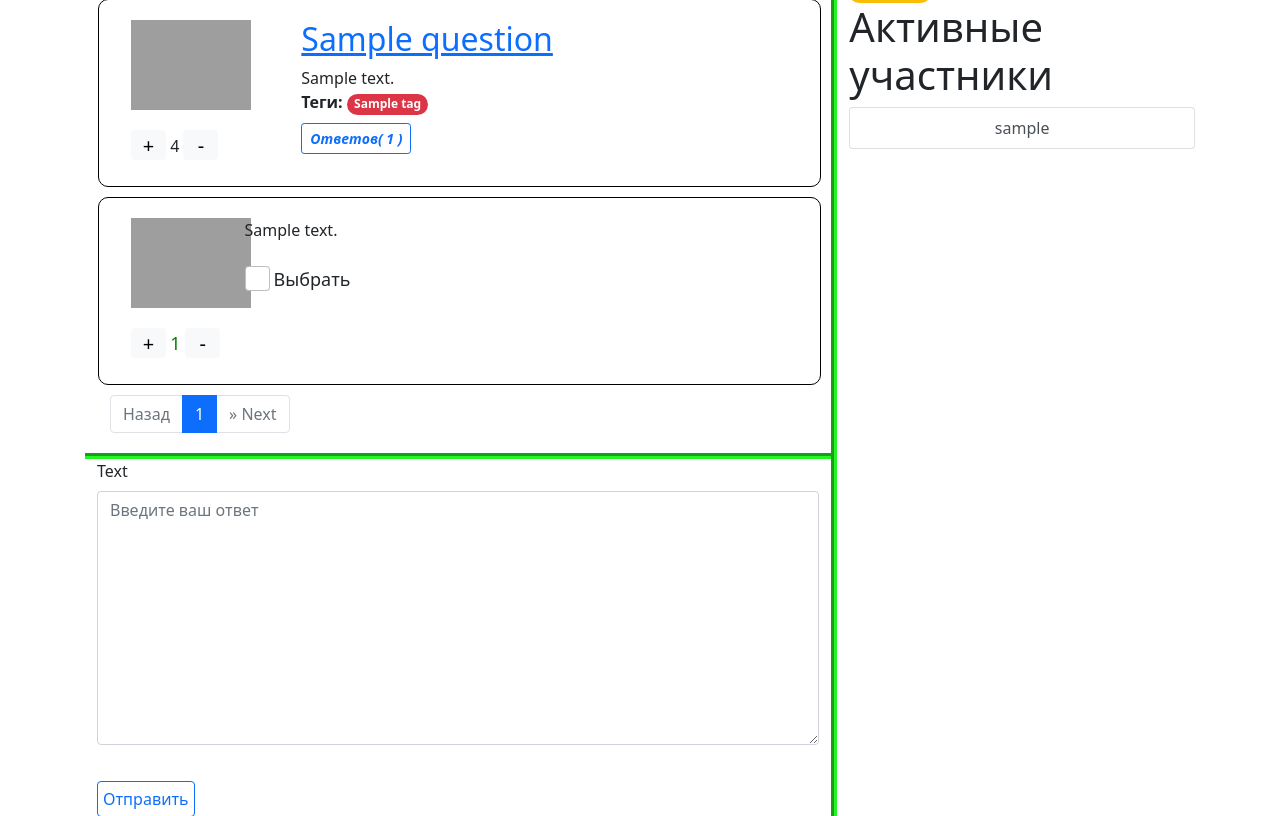
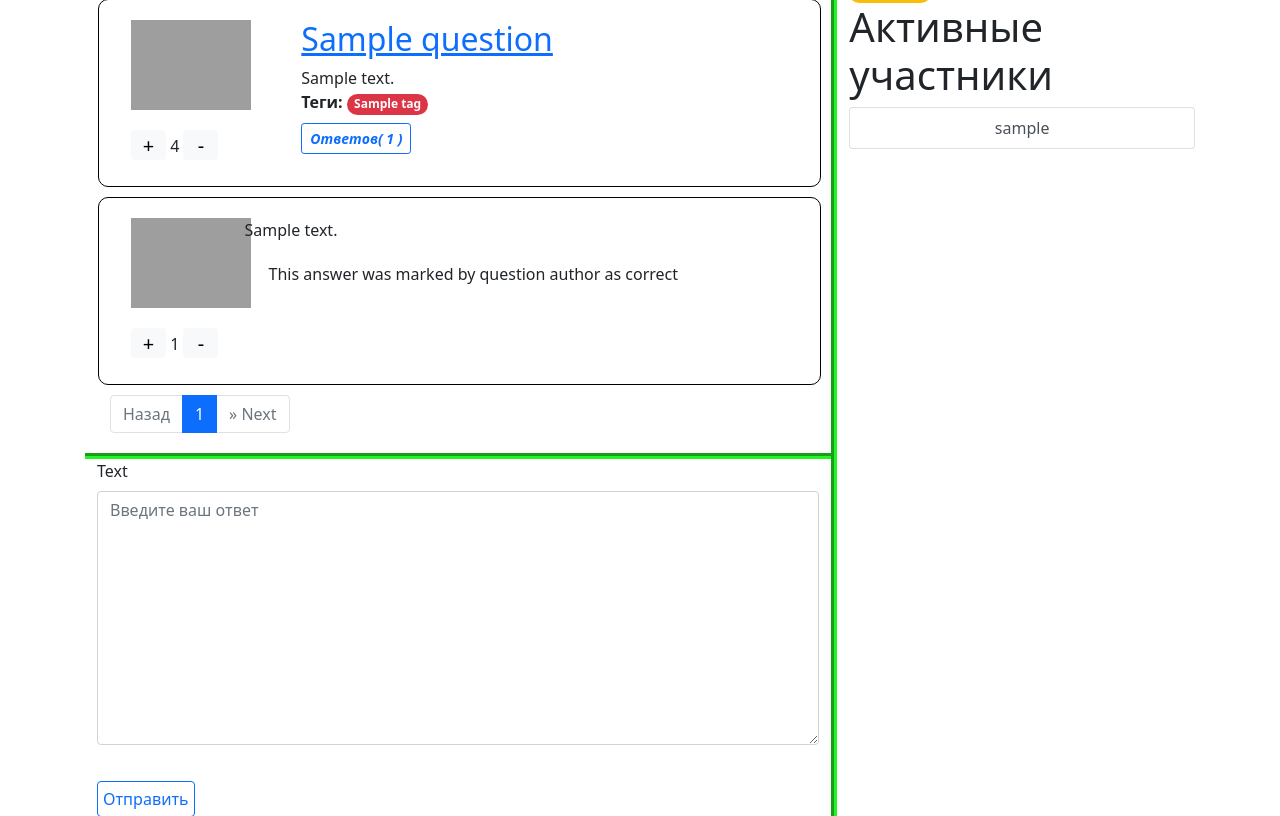
Before and after one commit to Flash1ee/tpark-web-hw, a Django app: page /question/1 in a window 1280 px wide. Shown: the part 172-988 px from the top of the page. Run offline with Django 3.2, Linux system fonts and the light colour scheme; tables that the repository leaves empty hold one stand-in row (values such as "Sample post"); some libraries are stand-ins or nearby versions; grey boxes are pictures that could not be loaded.

Commit message:
add choice correct answer + likes for answers

```diff
--- a/askme/app/views.py
+++ b/askme/app/views.py
@@ -10,6 +10,8 @@ from django.http import HttpResponse, JsonResponse
 from django.contrib import auth
 from app.models import *
 import paginator
+
+from pprint import pformat
 
 users = Profile.objects.get_top_users(count=10)
 
@@ -208,37 +210,66 @@ def ask_page(request):
 @login_required()
 def like(request):
     data = request.POST
-    qid = data['qid']
-    action = data['action']
-    q = Question.objects.get(id=qid)
-    inc = LIKE
-    if action == 'dislike':
-        inc = DISLIKE
-    inc = int(inc)
-    q_likes = q.question_like.all()
-    if (len(q_likes) and q.question_like.all()[0].mark == int(inc)):
-        return JsonResponse(data, status=400)
-    if (len(q_likes)):
-        if q_likes[0].mark != inc:
+
+    if data['type'] == 'answer':
+        aid = data['aid']
+        action = data['action']
+        a = Answer.objects.get(id=aid)
+        inc = LIKE
+        if action == 'dislike':
+            inc = DISLIKE
+        inc = int(inc)
+        a_likes = a.answer_like.filter(profile_id=request.user.profile_related.id).all()
+
+        if (len(a_likes) and a_likes[0].mark == int(inc)):
+            return JsonResponse(data, status=400)
+        if (len(a_likes)):
+            if a_likes[0].mark != inc:
+                flag = True
+                a_likes[0].mark = inc
+                a_likes[0].save()
+        else:
+            l = LikeAnswer.objects.create(mark=inc, profile=request.user.profile_related, answer=a)
             flag = True
-            q_likes[0].mark = inc
-            q_likes[0].save()
+        return JsonResponse(data, status=200)
     else:
-        l = LikeQuestion.objects.create(mark=inc, profile=request.user.profile_related, question=q)
-        flag = True
-    if flag:
-        if q.rating in [1, -1]:
-            inc *= 2
-        q.rating = F('rating') + inc
-    q.save()
-    return JsonResponse(data)
+
+        qid = data['qid']
+        action = data['action']
+        q = Question.objects.get(id=qid)
+        inc = LIKE
+        if action == 'dislike':
+            inc = DISLIKE
+        inc = int(inc)
+        q_likes = q.question_like.filter(profile_id=request.user.profile_related.id).all()
+        if (len(q_likes) and q.question_like.all()[0].mark == int(inc)):
+            data.update({"mark": q.question_like.all()[0].mark})
+            return JsonResponse(data, status=400)
+        if (len(q_likes)):
+            if q_likes[0].mark != inc:
+                flag = True
+                q_likes[0].mark = inc
+                q_likes[0].save()
+        else:
+            l = LikeQuestion.objects.create(mark=inc, profile=request.user.profile_related, question=q)
+            flag = True
+        if flag:
+            if q.rating in [1, -1]:
+                inc *= 2
+            q.rating = F('rating') + inc
+        q.save()
+        return JsonResponse(data)
 
 
 @require_POST
 @login_required()
-def dislike(request):
-    # q = Question.objects.get(id=1)
-    # q.rating = F('rating') + 1
-    # q.save()
+def choice_answer(request):
+    data = request.POST
+    print(f'HERE: {pformat(data)}')
+    if Question.objects.get(id=data['qid']).profile == request.user.profile_related:
+        answer = Answer.objects.get(pk=data['aid'])
+        answer.correct = not answer.correct
+        answer.save()
+        print('answer correct status changed')
 
     return JsonResponse({})
--- a/askme/askme/urls.py
+++ b/askme/askme/urls.py
@@ -22,20 +22,22 @@ from django.conf.urls.static import static
 from app import views
 
 urlpatterns = [
-                  path('admin/', admin.site.urls),
-                  path('', views.base_page, name="new"),
+    path('admin/', admin.site.urls),
+    path('', views.base_page, name="new"),
 
-                  path('login/', views.login_page, name="login"),
-                  path('signup/', views.signup_page, name="signup"),
+    path('login/', views.login_page, name="login"),
+    path('signup/', views.signup_page, name="signup"),
 
-                  path('ask/', views.ask_page, name="ask"),
-                  path('hot/', views.hot_page, name="hot"),
+    path('ask/', views.ask_page, name="ask"),
+    path('hot/', views.hot_page, name="hot"),
 
-                  path('tag/<str:tag>', views.tag_page, name="tag"),
-                  path('settings/', views.settings, name="settings"),
-                  path('question/<int:question_id>', views.question_page, name="one_question"),
-                  path('logout', views.logout_view, name="logout")
+    path('tag/<str:tag>', views.tag_page, name="tag"),
+    path('settings/', views.settings, name="settings"),
+    path('question/<int:question_id>', views.question_page, name="one_question"),
+    path('logout', views.logout_view, name="logout"),
+    path('choice/', views.choice_answer, name="choice-ans"),
+    path('vote/', views.like, name="vote")
 
-              ]
+]
 if settings.DEBUG:
     urlpatterns += static(settings.MEDIA_URL, document_root=settings.MEDIA_ROOT)
--- /dev/null
+++ b/askme/static/js/answer.js
@@ -0,0 +1,34 @@
+$('.form-check-input').click(function (ev) {
+    ev.preventDefault();
+    const $this = $(this),
+        qid = $this.data('qid'),
+        aid = $this.data('aid');
+    $.ajax('/choice/', {
+        method: 'POST',
+        data: {
+            aid: aid,
+            qid: qid
+        }
+    }).done(function (data) {
+        console.log("RESPONSE: " + data);
+
+        var checkbox_id = "answer-correct-" + aid;
+        var checkbox = $("#" + checkbox_id);
+        checkbox.prop('checked', !checkbox.prop('checked'));
+    });
+
+    console.log('CLIENT: correct checkbox click   ' + qid + '   ' + aid);
+});
+        // console.log("RESPONSE: " + data);
+        // var likes = $('.like_' + data.qid).contents()[0].textContent;
+        // console.log("LIKES: " + likes);
+        //
+        // var bef = parseInt(likes, 10);
+        // bef = bef + 1;
+        // if (bef === 0)
+        //     bef = 1;
+        // $('.like_'+data.qid).contents().last()[0].textContent=bef.toString(10);
+
+
+    // console.log("Click: " + action + " " + qid);
+// });
--- a/askme/static/js/vote.js
+++ b/askme/static/js/vote.js
@@ -2,49 +2,82 @@ $('.js-vote-like').click(function (ev) {
     ev.preventDefault();
     const $this = $(this),
         action = $this.data('action'),
-        qid = $this.data('qid');
-    $.ajax('.', {
+        type = $this.data('type'),
+        qid = $this.data('qid'),
+        aid = $this.data('aid');
+    data = {};
+    if (type == "answer")
+        data = {
+            action: action,
+            aid: aid,
+            type: type
+        }
+    else
+        data = {
+            action: action,
+            qid: qid,
+            type: type
+        }
+    $.ajax('/vote/', {
         method: 'POST',
-        data: {
-            action: action,
-            qid: qid
-        }
+        data: data
     }).done(function (data) {
         console.log("RESPONSE: " + data);
-        var likes = $('.like_' + data.qid).contents()[0].textContent;
+        id = 0
+        if (type == "answer")
+            id = data.aid
+        else
+            id = data.qid
+        var likes = $('.like_' + id).contents()[0].textContent;
         console.log("LIKES: " + likes);
 
         var bef = parseInt(likes, 10);
         bef = bef + 1;
         if (bef === 0)
             bef = 1;
-        $('.like_'+data.qid).contents().last()[0].textContent=bef.toString(10);
+        $('.like_' + id).contents().last()[0].textContent = bef.toString(10);
 
     });
-
-    // console.log("Click: " + action + " " + qid);
 });
 $('.js-vote-dislike').click(function (ev) {
     ev.preventDefault();
     const $this = $(this),
         action = $this.data('action'),
-        qid = $this.data('qid');
-    $.ajax('.', {
+        type = $this.data('type'),
+        qid = $this.data('qid'),
+        aid = $this.data('aid');
+    data = {};
+    if (type == "answer")
+        data = {
+            action: action,
+            aid: aid,
+            type: type
+        }
+    else
+        data = {
+            action: action,
+            qid: qid,
+            type: type
+        }
+
+    $.ajax('/vote/', {
         method: 'POST',
-        data: {
-            action: action,
-            qid: qid
-        }
+        data: data
     }).done(function (data) {
         console.log("RESPONSE: " + data);
-        var likes = $('.like_' + data.qid).contents()[0].textContent;
+        id = 0
+        if (type == "answer")
+            id = data.aid
+        else
+            id = data.qid
+        var likes = $('.like_' + id).contents()[0].textContent;
         console.log("LIKES: " + likes);
 
         var bef = parseInt(likes, 10);
         bef = bef - 1;
         if (bef === 0)
             bef -= 1;
-        $('.like_'+data.qid).contents().last()[0].textContent=bef.toString(10);
+        $('.like_' + id).contents().last()[0].textContent = bef.toString(10);
 
     });
 
--- a/askme/templates/include/answer.html
+++ b/askme/templates/include/answer.html
@@ -3,15 +3,10 @@
     <div class='col-2'>
         <img src="{{ MEDIA_URL }}question/1.jpeg">
         <form class="form-like">
-            <button class="btn btn-light btn-like"> +</button>
-            <span class="like">
-            {% if answer.likes == None %}
-                0
-            {% else %}
-                {{ answer.likes }}
-            {% endif %}
+            <button class="btn btn-light btn-like js-vote-like" data-type="answer" data-action="like" data-aid={{ answer.id }}> +</button>
+            <span class="like_{{ answer.id }}" data-action="like_{{ answer.id }}">{% if not answer.likes %}0{% else %}{{ answer.likes }}{% endif %}
             </span>
-            <button class="btn btn-light btn-like"> -</button>
+            <button class="btn btn-light btn-like js-vote-dislike" data-type="answer" data-action="dislike" data-aid={{ answer.id }}> -</button>
         </form>
     </div>
     <div class="col-10">
@@ -21,10 +16,20 @@
             {{ answer.text }}
         </div>
         <div class="form-check">
-            <input class="form-check-input correct-check" type="checkbox" value="11" id="CheckCorrect">
-            <label class="form-check-label correct-style" for="CheckCorrect">
-                Выбрать
-            </label>
+            {% if request.user.profile_related == question.profile %}
+                <input id="answer-correct-{{ answer.id }}" class="form-check-input" type="checkbox" value=""
+                       data-qid="{{ question.id }}" data-aid="{{ answer.id }}"
+                        {% if answer.correct %} checked="checked" {% endif %}>
+                <label id="answer-correct-label-aid-{{ answer.id }}" class="form-check-label"
+                       for="answer-correct-{{ answer.id }}">
+                    correct!
+                </label>
+                </input>
+            {% else %}
+                {% if answer.correct %}
+                    <p>This answer was marked by question author as correct</p>
+                {% endif %}
+            {% endif %}
         </div>
     </div>
 </div>
--- a/askme/templates/include/question.html
+++ b/askme/templates/include/question.html
@@ -2,10 +2,10 @@
     <div class="col-3">
         <img src="{{ MEDIA_URL }}question/2.jpeg">
         <form class="form-like">
-            <button class="btn btn-light btn-like js-vote-like" data-action="like" data-qid={{ question.id }}> +</button>
+            <button class="btn btn-light btn-like js-vote-like" data-type="question" data-action="like" data-qid={{ question.id }}> +</button>
             <span class="like_{{ question.id }}" data-action="like_{{ question.id }}">{% if question.rating == None %}0{% else %}{{ question.rating }}{% endif %}
             </span>
-            <button class="btn btn-light btn-like js-vote-dislike" data-action="dislike" data-qid={{ question.id }}> -</button>
+            <button class="btn btn-light btn-like js-vote-dislike" data-type="question" data-action="dislike" data-qid={{ question.id }}> -</button>
         </form>
     </div>
     <div class="col-9">
--- a/askme/templates/index.html
+++ b/askme/templates/index.html
@@ -31,6 +31,7 @@
 {% endblock content %}
 {% block jscode %}
     <script src="{% static "js/vote.js" %}"></script>
+
 {% endblock jscode %}
 {% block side %}
     {% include "include/sidebar.html" %}
--- a/askme/templates/question.html
+++ b/askme/templates/question.html
@@ -1,5 +1,6 @@
 {% extends "include/base.html" %}
 {% load bootstrap4 %}
+{% load static %}
 {% bootstrap_css %}
 {% block title-browser %}
     {{ question.title }}
@@ -26,3 +27,7 @@
         </form>
     </div>
 {% endblock content %}
+{% block jscode %}
+    <script src="{% static "js/vote.js" %}"></script>
+    <script src="{% static "js/answer.js" %}"></script>
+{% endblock jscode %}
```
